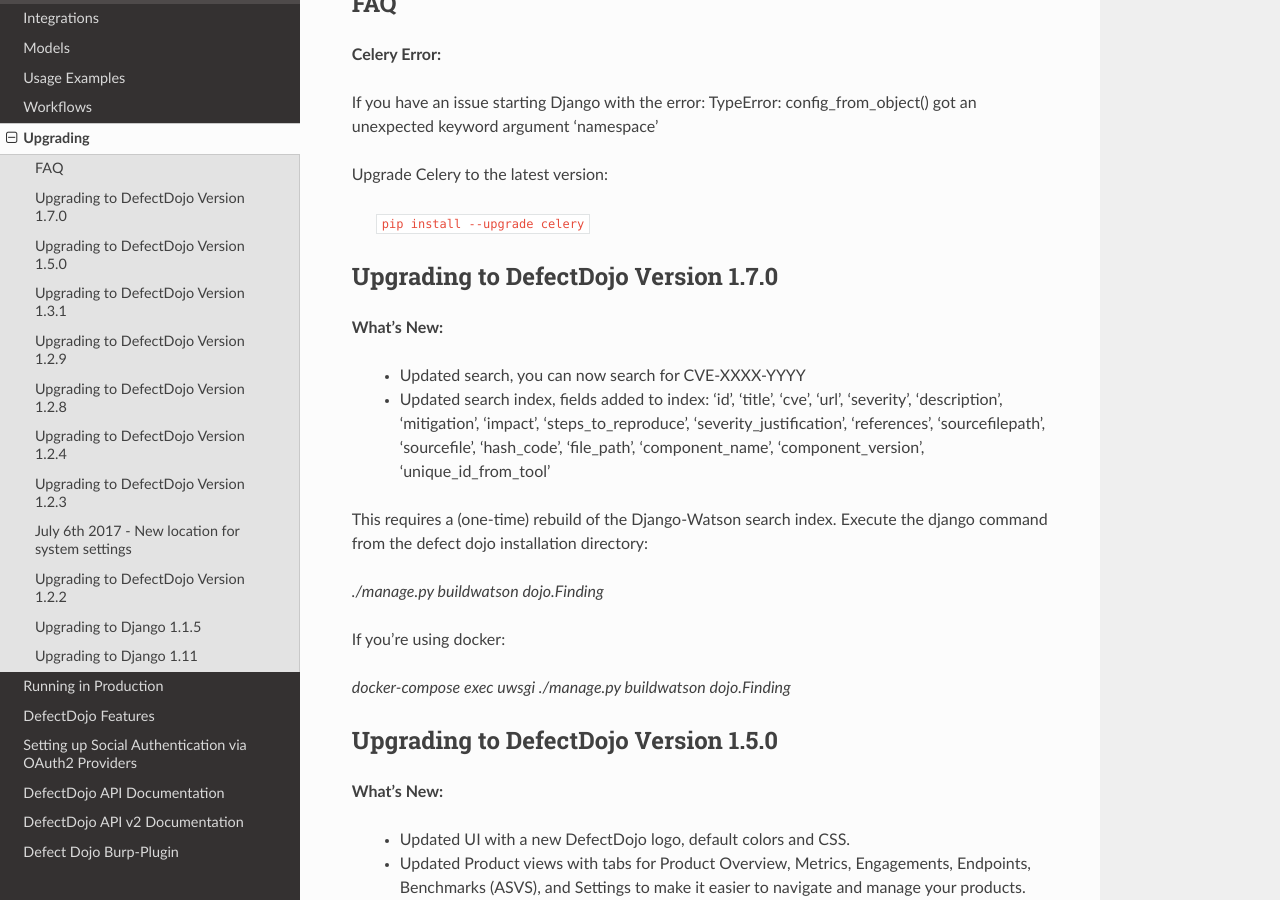
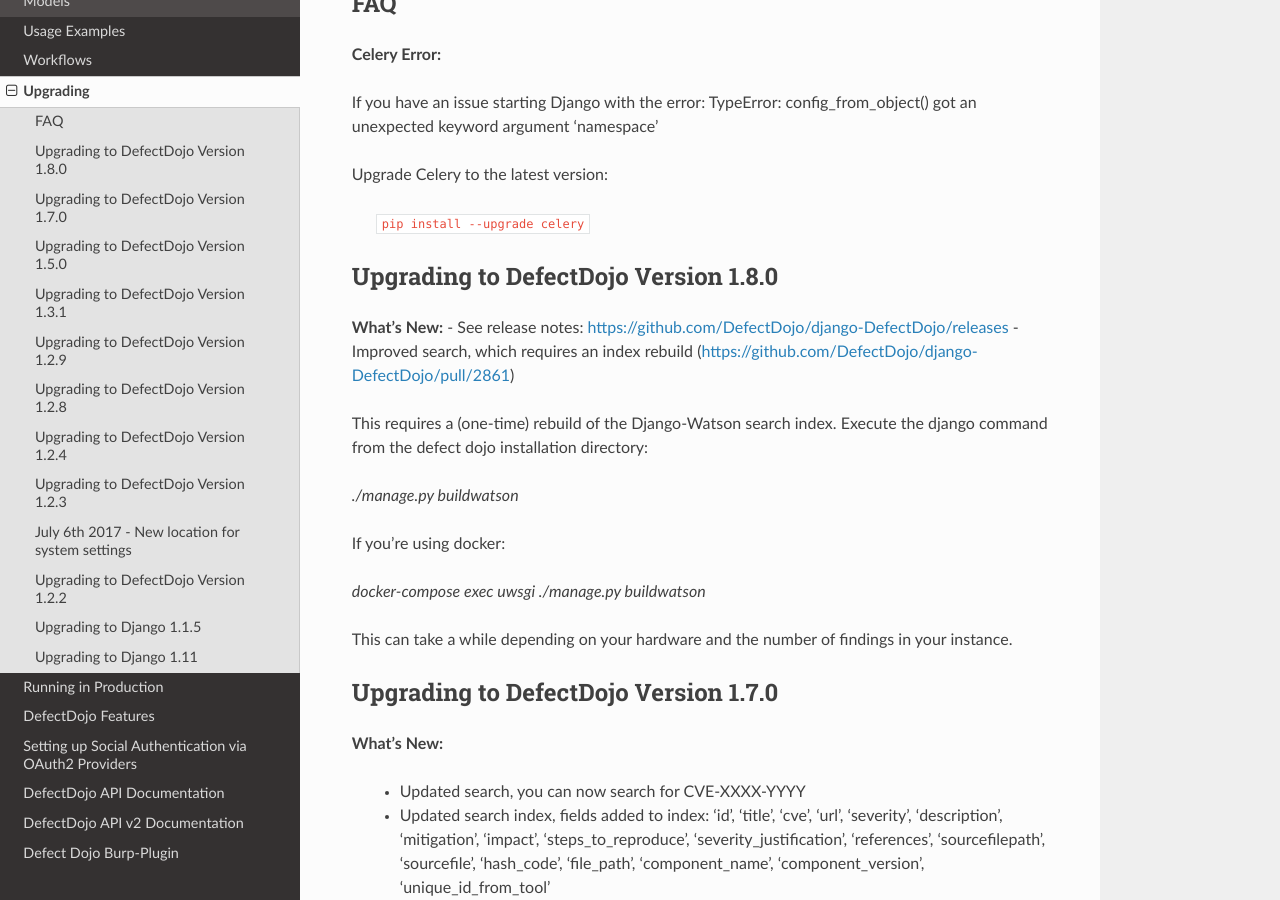
Before and after one commit to DefectDojo/Documentation, a Sphinx documentation site: the page built from docs/upgrading.rst, in a window 1280 px wide and 900 px high, scrolled down 901 px. Built offline with Sphinx 7.4.7 and the Read the Docs theme 2.0.0, drawn with Linux system fonts in a browser that asks for light colours.

Commit message:
Update upgrading.rst

```diff
--- a/docs/upgrading.rst
+++ b/docs/upgrading.rst
@@ -40,6 +40,22 @@
 Upgrade Celery to the latest version:
 
     ``pip install --upgrade celery``
+
+Upgrading to DefectDojo Version 1.8.0
+-------------------------------------
+**What's New:**
+- See release notes: https://github.com/DefectDojo/django-DefectDojo/releases
+- Improved search, which requires an index rebuild (https://github.com/DefectDojo/django-DefectDojo/pull/2861)
+
+This requires a (one-time) rebuild of the Django-Watson search index. Execute the django command from the defect dojo installation directory:
+
+`./manage.py buildwatson`
+
+If you're using docker:
+
+`docker-compose exec uwsgi ./manage.py buildwatson`
+
+This can take a while depending on your hardware and the number of findings in your instance.
 
 Upgrading to DefectDojo Version 1.7.0
 -------------------------------------
```
